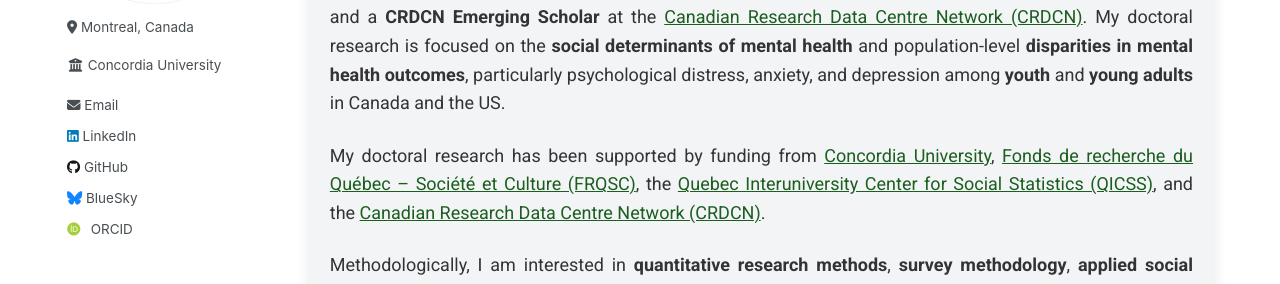
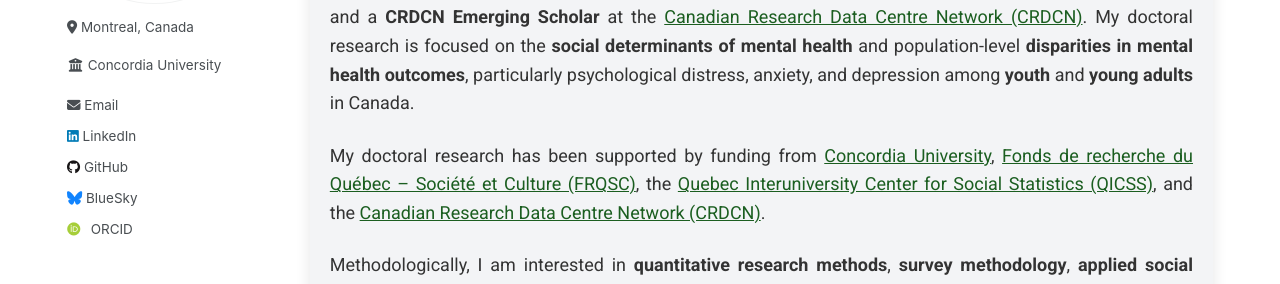
Before and after one commit to Mohsnmonji/mohsnmonji.github.io, a Jekyll site: the page built from about-me.md, in a window 1280 px wide and 900 px high. Shown: the part 239-523 px from the top of the window. Built offline with Jekyll 4.4.1, drawn with Linux system fonts in a browser that asks for light colours; some web fonts are replaced.

Commit message:
Update about-me.md

```diff
--- a/about-me.md
+++ b/about-me.md
@@ -91,7 +91,7 @@ author_profile: true
     <a href="https://www.mcgill.ca/cand3/our-people/fellows-2024-25" target="_blank">McGill University</a>,
     and a <strong>CRDCN Emerging Scholar</strong> at the
     <a href="https://crdcn.ca" target="_blank">Canadian Research Data Centre Network (CRDCN)</a>. My doctoral research is focused on the
-    <strong>social determinants of mental health</strong> and population-level <strong>disparities in mental health outcomes</strong>, particularly psychological distress, anxiety, and depression among <strong>youth</strong> and <strong>young adults</strong> in Canada and the US.
+    <strong>social determinants of mental health</strong> and population-level <strong>disparities in mental health outcomes</strong>, particularly psychological distress, anxiety, and depression among <strong>youth</strong> and <strong>young adults</strong> in Canada.
 
   <p>
     My doctoral research has been supported by funding from
```
